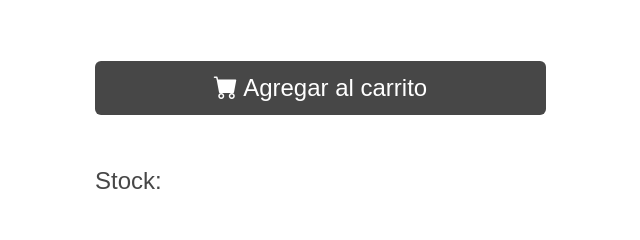
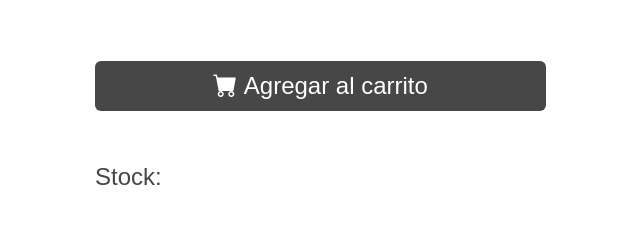
Before and after one commit to fatiperea/RollingStore, a plain HTML site: page pages/detalleProducto.html in a window 1280 px wide. Shown: the part 469-709 px from the top of the page, 587-1227 px from the left. Drawn offline with nearby package versions, Linux system fonts and the light colour scheme; files whose address does not match are found by name.

Commit message:
corrijo boton agregar al carrito

```diff
--- a/css/style.css
+++ b/css/style.css
@@ -261,6 +261,9 @@ main {
 }
 .btnAgregarCarrito {
   background: #474747;
+
+}
+.btnAgregarCarrito .linkAgregarCarrito{
   color: white;
   font-size: 1.5em;
 }
@@ -291,6 +294,12 @@ main {
 }
 .textoPagDetalles {
   font-size: 1.5em;
+}
+.linkAgregarCarrito{
+  text-decoration: none;
+}
+.btnAgregarCarrito .linkAgregarCarrito:hover{
+  color:  #459394;
 }
 /* Medias Queryes */
 @media screen and (max-width: 1024px) {
--- a/pages/detalleProducto.html
+++ b/pages/detalleProducto.html
@@ -117,7 +117,7 @@
     </header>
     <!-- Página principal -->
     <main>
-        <main class="mt-5">
+        <main class="my-5">
 
             <section>
               <article class="container pt-4">
@@ -129,7 +129,7 @@
 
                 <div class="mt-3 row">
                   <div class="col-md-6">
-                    <img src="../img/nacionales/river.jpg" alt="fotografía de camiseta deportiva">
+                    <img src="../img/nacionales/river.jpg" class="img-fluid" alt="fotografía de camiseta deportiva">
                   </div>
 
                   <div class="col-md-5 textoDetallesProd">
@@ -139,11 +139,14 @@
                     <p class="precioDetalles fw-bold tx-parrafo">Precio: $10.000</p>
 
                     <!-- Agregar producto al carrito -->
-                    <div class="text-center">
-                      <button class="btn col-12 btnAgregarCarrito my-3 my-md-5 p-2 tx-parrafo">
-                        <i class="bi bi-cart-fill"></i>  Agregar al carrito
-                      </button>
-                    </div>
+
+                      <div class=" text-center col-12  my-3 my-md-5 tx-parrafo btn btnAgregarCarrito">
+
+                        <a href="../pages/error404.html" class="linkAgregarCarrito"
+                        ><i class="bi bi-cart-fill"> </i>Agregar al carrito</a
+                      >
+                      </div>
+
                     <p class="textoPagDetalles tx-parrafo tx-Gris">Stock:</p>
                     <div class="mt-5">
                       <p class="textoPagDetalles tx-parrafo tx-Gris">Medios de Pago</p>
```
